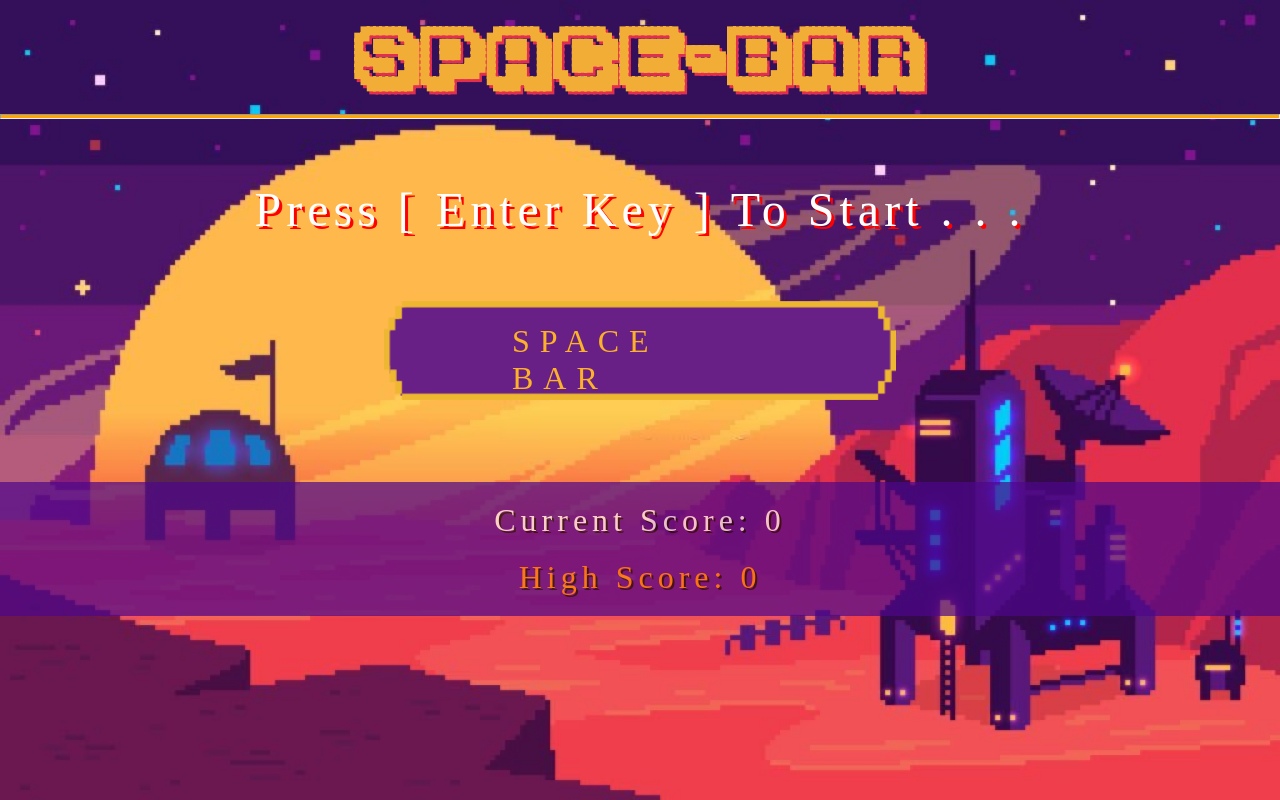
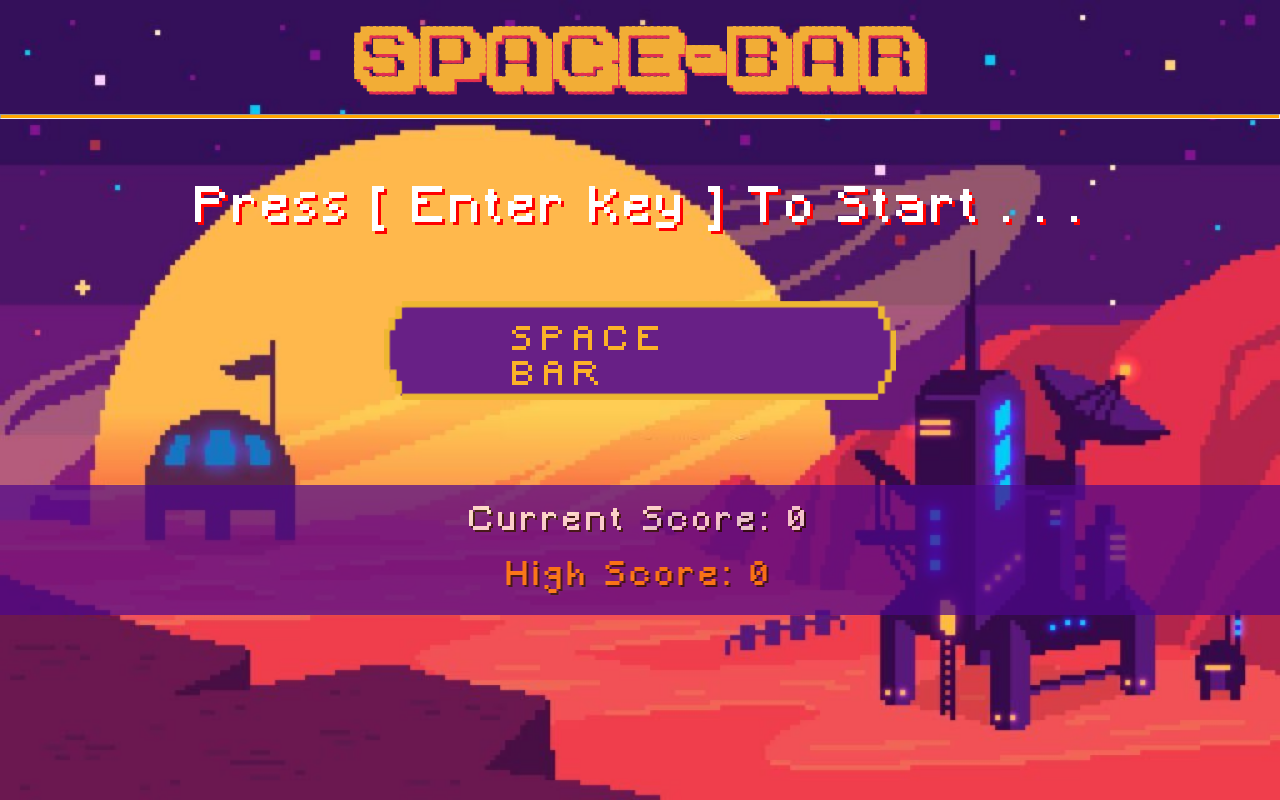
Before and after one commit to bharatwalejain/MFC-Space-Game, a plain HTML site: page index.html in a window 1280 px wide. Drawn offline with Linux system fonts and the light colour scheme.

Commit message:
Fixed Font Styles

```diff
--- a/stylesheet.css
+++ b/stylesheet.css
@@ -3,11 +3,15 @@
   margin: 0;
   padding: 0;
   box-sizing: border-box;
-  font-family: "Minecraft";
+  font-family: "mine";
 }
 @font-face {
   font-family: "Retro";
   src: url("ka1.ttf");
+}
+@font-face {
+  font-family: "mine";
+  src: url("Minecraft.ttf");
 }
 body {
   background-image: url("a.jpg");
```
Also changed, not shown: Minecraft.ttf (added).
